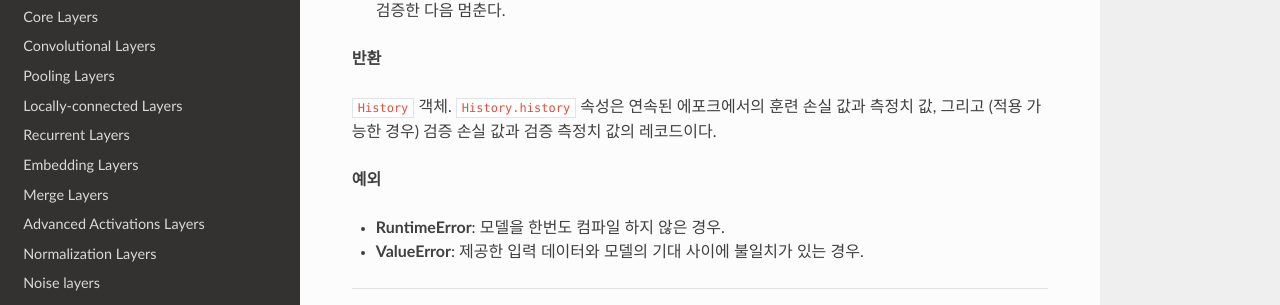
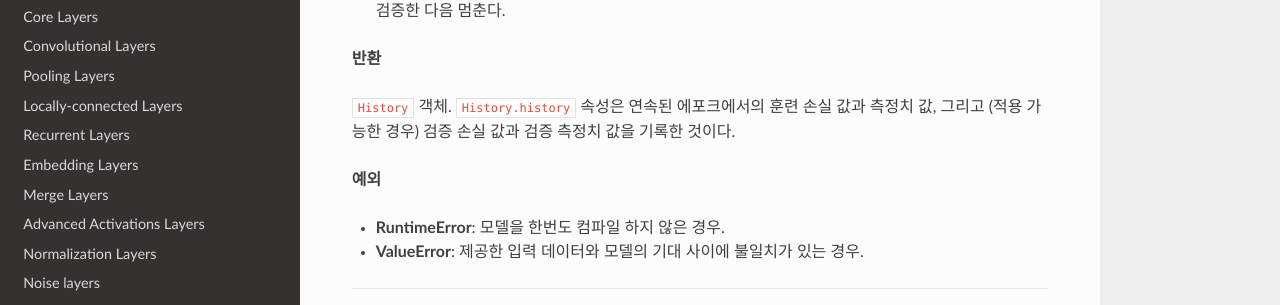
Before and after one commit to wariua/keras-docs-ko, an MkDocs documentation site: the page built from sources/models/sequential.md, in a window 1280 px wide and 900 px high, scrolled down 2207 px. Shown: the part 161-466 px from the top of the window. Built offline with MkDocs 1.6.1, drawn with Linux system fonts in a browser that asks for light colours; nearby versions of some CDN libraries; old or Windows-style settings are respelled for this version of MkDocs; some of the changed text lies outside the part shown.

Commit message:
fix wording

```diff
--- a/sources/models/sequential.md
+++ b/sources/models/sequential.md
@@ -163,7 +163,7 @@ __반환__
 `History` 객체. `History.history` 속성은
 연속된 에포크에서의 훈련 손실 값과 측정치 값,
 그리고 (적용 가능한 경우) 검증 손실 값과
-검증 측정치 값의 레코드이다.
+검증 측정치 값을 기록한 것이다.
 
 __예외__
 
@@ -473,7 +473,7 @@ __반환__
 `History` 객체. `History.history` 속성은
 연속된 에포크에서의 훈련 손실 값과 측정치 값,
 그리고 (적용 가능한 경우) 검증 손실 값과
-검증 측정치 값의 레코드이다.
+검증 측정치 값을 기록한 것이다.
 
 __예외__
 
```
Also changed, not shown: sources/models/model.md (+2 -2 lines).
